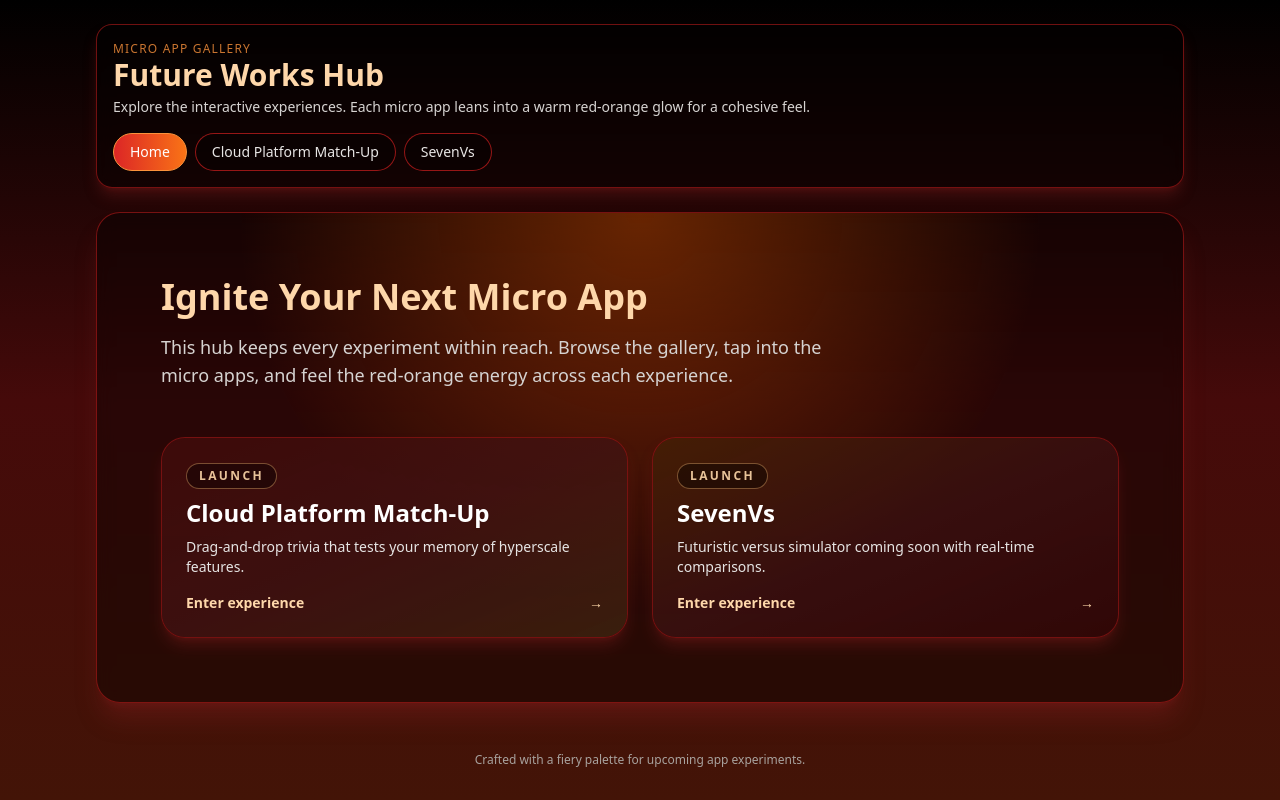
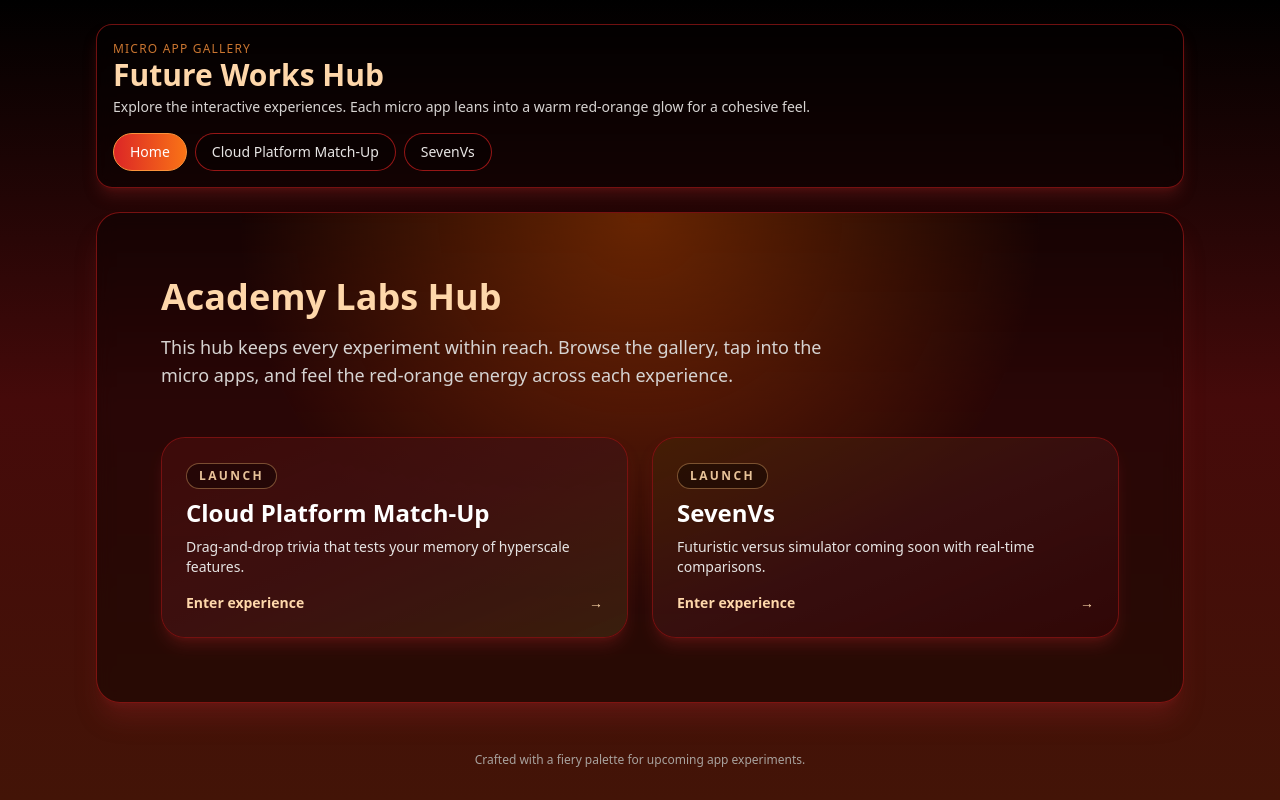
Before and after one commit to wood-pete/labs, a React (Vite) app: page / in a window 1280 px wide. Built offline with nearby package versions, Linux system fonts and the light colour scheme.

Commit message:
Test name change of labs

```diff
--- a/src/apps/Home.jsx
+++ b/src/apps/Home.jsx
@@ -22,7 +22,7 @@ export default function Home() {
       <section className="flex flex-col gap-12 p-6 sm:p-10 lg:p-16">
         <div className="max-w-2xl space-y-4">
           <h2 className="text-3xl font-semibold text-orange-200 sm:text-4xl">
-            Ignite Your Next Micro App
+            Academy Labs Hub
           </h2>
           <p className="text-base text-stone-300 sm:text-lg">
             This hub keeps every experiment within reach. Browse the gallery,
```
